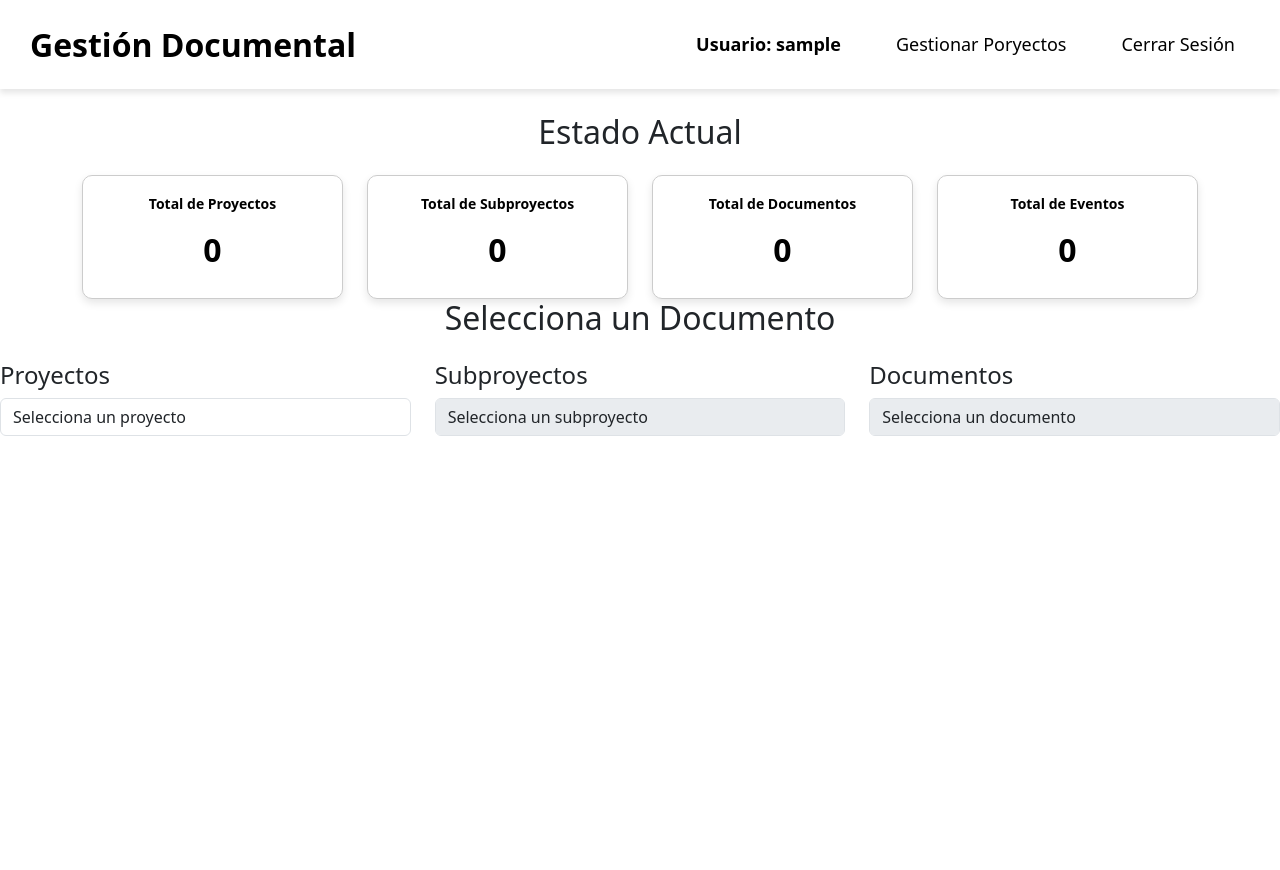
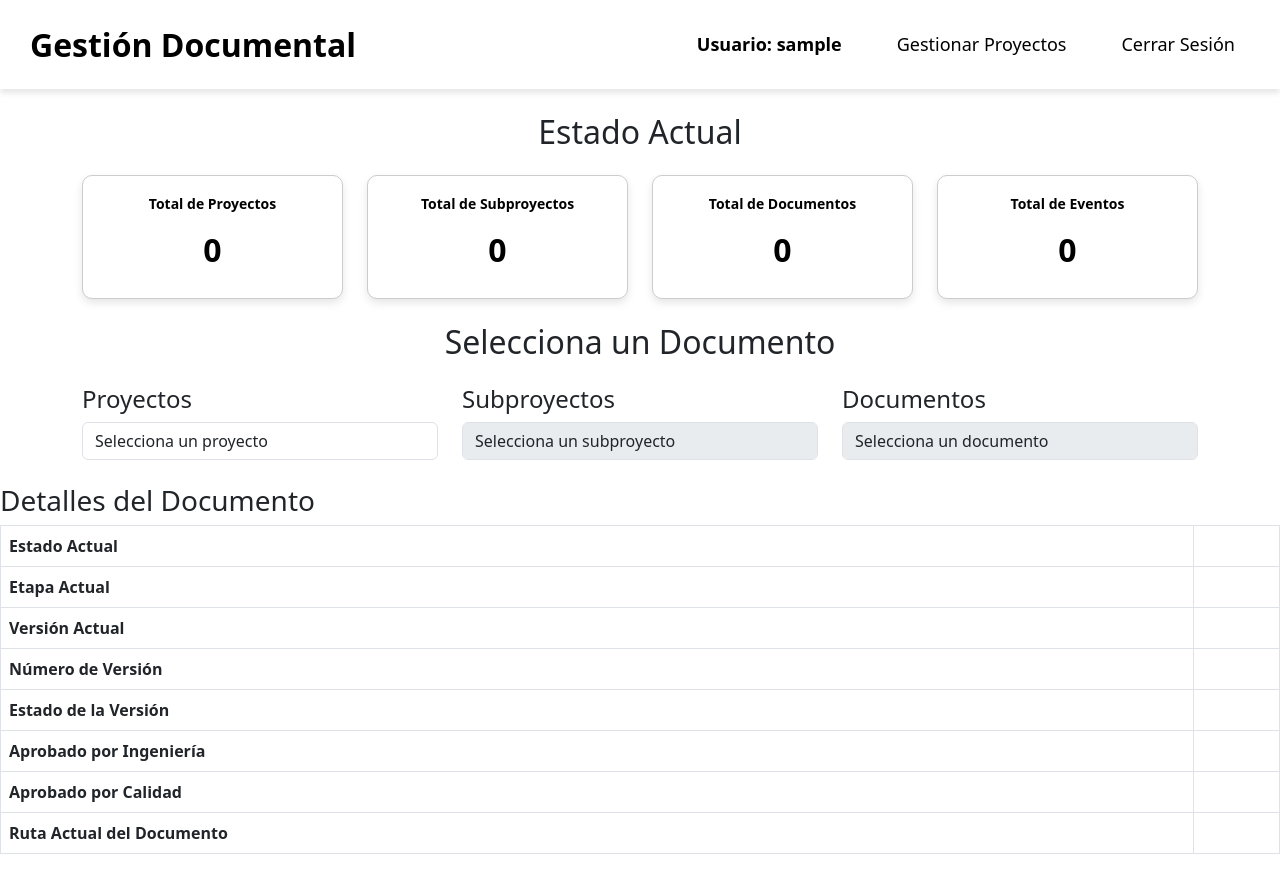
Before and after one commit to felipe97rg/APLICACION_DOCUMENTOS, a Django app: page /dashboard/ in a window 1280 px wide. Before the commit the page ends 436 px from the top, so only its background shows below. Run offline with Django 5.2, Linux system fonts and the light colour scheme; the visitor is signed in with stand-in values (Sample User, id 1); data that the repository does not hold is empty.

Commit message:
Cambios frontend resumen de los proyectos 25/02/2025 -4

```diff
--- a/documentos/templates/documentos/base.html
+++ b/documentos/templates/documentos/base.html
@@ -20,7 +20,7 @@
             <nav class="navbar">
 
                 <span class="user-info">Usuario: {{ user.username }}</span>
-                <a href="{% url 'upload_proyecto' %}" class="nav-link">Gestionar Poryectos</a>
+                <a href="{% url 'upload_proyecto' %}" class="nav-link">Gestionar Proyectos</a>
                 {% block navbar_extra %}{% endblock %}
                 <a href="{% url 'logout' %}" class="nav-link">Cerrar Sesión</a>
             </nav>
--- a/documentos/templates/documentos/dashboard.html
+++ b/documentos/templates/documentos/dashboard.html
@@ -5,7 +5,6 @@
 {% block content %}
 <!-- Contenido dinámico de cada página -->
     <div>
-
         <div class="container mt-4">
             <h2 class="text-center mb-4">Estado Actual</h2>
             <div class="row">
@@ -43,7 +42,7 @@
             </div>
         </div>
 
-<div>
+        <div class="container mt-4">
             <h2 class="text-center mb-4">Selecciona un Documento</h2>
 
             <div class="row">
@@ -71,6 +70,8 @@
                 </div>
             </div>
         </div>
+
+        <div>
             <!-- Mensajes de éxito/error -->
             {% if messages %}
                 <div class="mt-3">
@@ -83,14 +84,14 @@
                     {% endfor %}
                 </div>
             {% endif %}
-
+        </div>
                 <!----div class="text-center mt-4">
                 <a href="{% url 'upload_proyecto' %}" class="btn btn-primary btn-lg">Ir a Subir Proyecto</a>
             </div>
             > > -->
-
         <!-- Detalles del Documento -->
-    <div id="documento-detalle" class="mt-4 d-none">
+        <div class="mt-4">
+            <div id="documento-detalle" class="mt-4">
                 <h3>Detalles del Documento</h3>
                 <table class="table table-bordered">
                     <tr><th>Estado Actual</th><td id="estado_actual"></td></tr>
@@ -103,6 +104,7 @@
                     <tr><th>Ruta Actual del Documento</th><td><a id="ruta_actual"></a></td></tr>
                 </table>
             </div>
+        </div>
 
            <!-- Historial de Eventos -->
             <div id="eventos-documento" class="mt-4 d-none">
@@ -110,6 +112,7 @@
                 <div class="timeline">
                     <div class="timeline-line"></div>
                     <div id="timeline-container"></div>
+                </div>
             </div>
     </div>
 
--- a/documentos/templates/documentos/registrar_evento.html
+++ b/documentos/templates/documentos/registrar_evento.html
@@ -7,7 +7,7 @@
 {% endblock %}
 
 {% block content %}
-
+<div class="container mt-4">
     <div class="text-center mb-4">
         <h2 class="fw-bold">Registrar Evento para el Documento</h2>
         <div class="document-info">
@@ -154,5 +154,5 @@
             });
         });
     </script>
-
+</div>
 {% endblock %}
```
Lines whose indentation alone changed are shown as unchanged.
